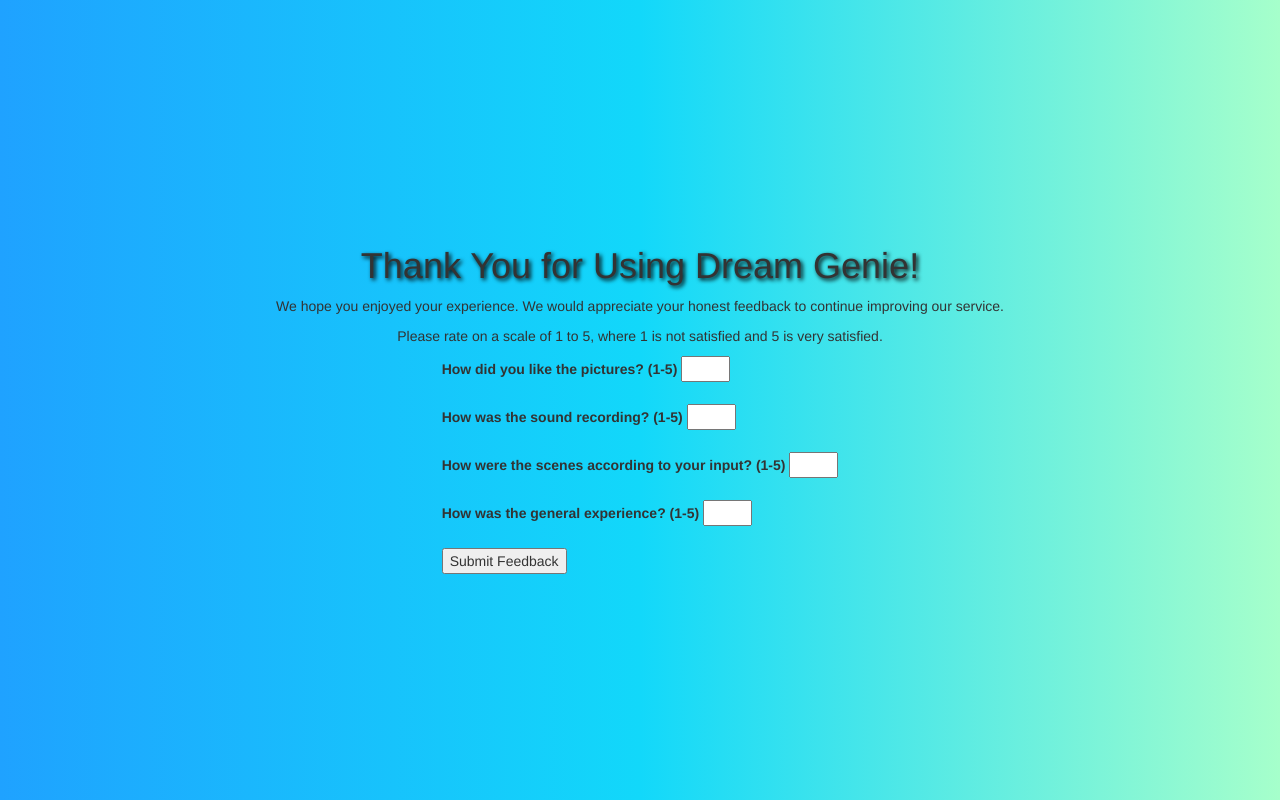
After one commit to BDT2023/DreamGenie, a Flask app: page /feedback in a window 1280 px wide. The commit adds this page. Run offline with Flask 2, Linux system fonts and the light colour scheme; some libraries are stand-ins or nearby versions.

Commit message:
added feedback + thank you page :)

```diff
--- a/WebGui/app.py
+++ b/WebGui/app.py
@@ -3,7 +3,6 @@
 import eventlet
 
 eventlet.monkey_patch()
-
 import sys
 import time
 from flask import (
@@ -12,6 +11,8 @@
     render_template,
     session,
     jsonify,
+    redirect,
+    url_for
 )
 from flask_sse import sse
 from flask_session import Session
@@ -222,5 +223,20 @@
     except Exception as e:
         app.logger.error(e)
         success = False
+    return jsonify(success)
 
-    return jsonify(success)
+@app.route('/feedback')
+def feedback():
+    return render_template('feedback.html')
+
+@app.route('/submit_feedback', methods=['POST'])
+def submit_feedback():
+    image_rating = request.form.get('image_rating')
+    sound_rating = request.form.get('sound_rating')
+    scene_rating = request.form.get('scene_rating')
+    experience_rating = request.form.get('experience_rating')
+
+    # Save the ratings to a database or a file
+    # (Your logic here)
+
+    return render_template('thank_you.html')
--- /dev/null
+++ b/WebGui/templates/feedback.html
@@ -0,0 +1,33 @@
+<!DOCTYPE html>
+<html>
+    <head>
+        <title>Dream Genie - Feedback</title>
+        <link rel="stylesheet" type="text/css" href="{{ url_for('static', filename='styles.css') }}">
+        <!-- Bootstrap CSS -->
+        <link href="https://maxcdn.bootstrapcdn.com/bootstrap/3.3.7/css/bootstrap.min.css" rel="stylesheet">
+        <link rel="icon" href="{{ url_for('static', filename='favicon.png') }}" type="image/x-icon">
+    </head>
+<body>
+
+<h1>Thank You for Using Dream Genie!</h1>
+<p>We hope you enjoyed your experience. We would appreciate your honest feedback to continue improving our service.</p>
+<p>Please rate on a scale of 1 to 5, where 1 is not satisfied and 5 is very satisfied.</p>
+
+<form action="/submit_feedback" method="post">
+    <label for="imageRating">How did you like the pictures? (1-5)</label>
+    <input type="number" id="imageRating" name="image_rating" min="1" max="5"><br><br>
+
+    <label for="soundRating">How was the sound recording? (1-5)</label>
+    <input type="number" id="soundRating" name="sound_rating" min="1" max="5"><br><br>
+
+    <label for="sceneRating">How were the scenes according to your input? (1-5)</label>
+    <input type="number" id="sceneRating" name="scene_rating" min="1" max="5"><br><br>
+
+    <label for="experienceRating">How was the general experience? (1-5)</label>
+    <input type="number" id="experienceRating" name="experience_rating" min="1" max="5"><br><br>
+
+    <input type="submit" value="Submit Feedback">
+</form>
+
+</body>
+</html>
--- a/WebGui/templates/gallery.html
+++ b/WebGui/templates/gallery.html
@@ -2,7 +2,7 @@
 <html lang="en">
 
 <head>
-    <title>Dream Genie</title>
+    <title>Dream Genie - Gallery</title>
     <link rel="stylesheet" type="text/css" href="{{ url_for('static', filename='styles.css') }}">
     <!-- Bootstrap CSS -->
     <link href="https://maxcdn.bootstrapcdn.com/bootstrap/3.3.7/css/bootstrap.min.css" rel="stylesheet">
@@ -181,6 +181,8 @@
 
 
     </script>
+    <button id="feedbackButton" class="btn btn-primary" onclick="window.location.href='/feedback'">Give Feedback</button>
+
 </body>
 
 </html>
--- a/WebGui/templates/index.html
+++ b/WebGui/templates/index.html
@@ -9,9 +9,12 @@
   <link rel="icon" href="{{ url_for('static', filename='favicon.png') }}" type="image/x-icon">
 </head>
 
+
+
+
 <body>
   <h1>Welcome to Dream Genie!</h1>
-  <h3>Please tell us about a dream you recently had</h3>
+  <p>Share your dream, and watch it come alive through scenes and art.</p>
   <div class="input-group">
     <textarea id="inputBox" rows="5" cols="100"></textarea>
   </div>
```
Also changed, not shown: WebGui/templates/thank_you.html (added, +32 -0 lines).
